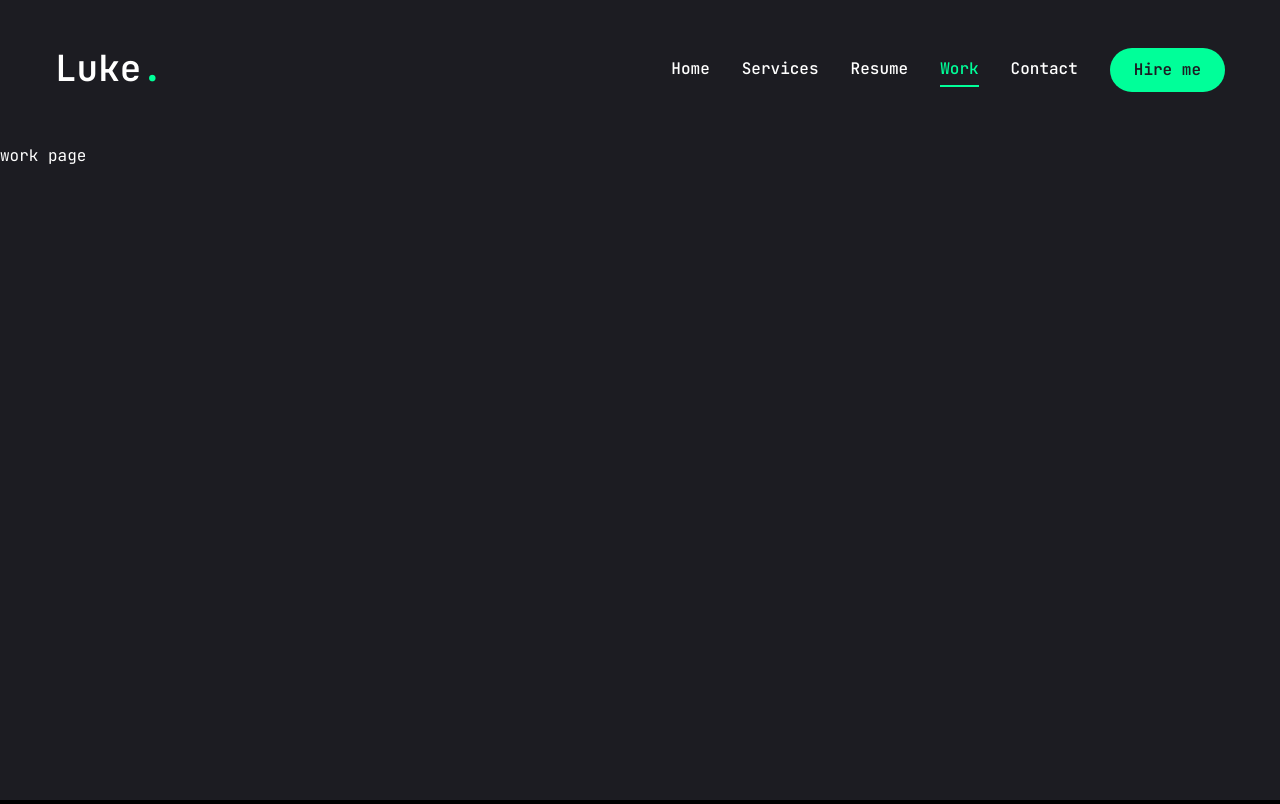
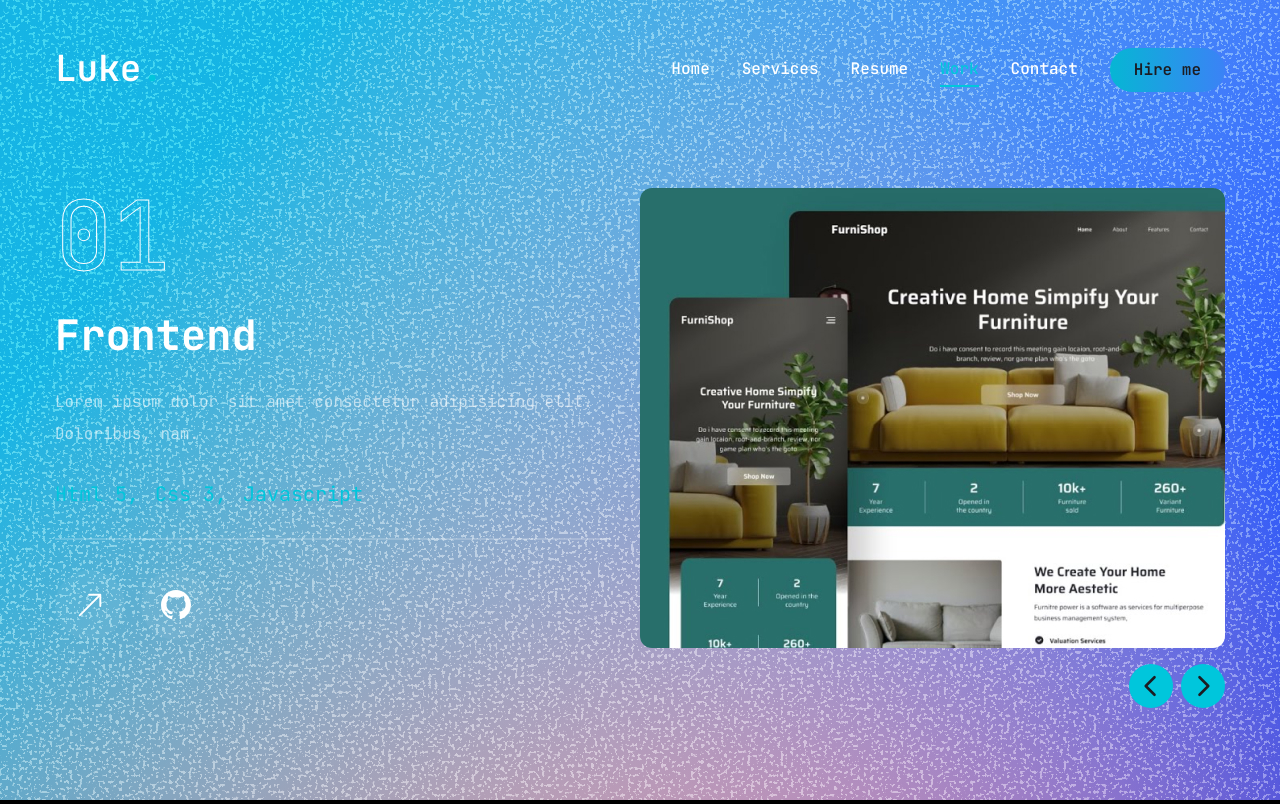
Before and after one commit to LukeBaber1836/portfolio-site, a Next.js app: page /work in a window 1280 px wide. Built offline with nearby package versions, Linux system fonts and the light colour scheme.

Commit message:
finished work page

```diff
--- a/app/globals.css
+++ b/app/globals.css
@@ -6,6 +6,8 @@
 @layer base {
   body {
     @apply font-primary bg-primary text-white leading-loose;
+    background-image: url('/public/svg/grainy.svg');
+    background-size: cover;
   }
   .h1 {
     @apply text-[48px] xl:text-[80px] leading-[1.1] font-semibold;
@@ -20,10 +22,6 @@
     -webkit-text-stroke:  1px #ffffff;
   }
   .text-outline-hover{
-    -webkit-text-stroke:  1px #00ff99;
+    -webkit-text-stroke:  1px #00c6dc;
   }
 }
-
-.bg-noise {
-  background-image: linear-gradient(90deg, #f5f5dc 25%, transparent 25%, transparent 75%, #dadada 75%);
-}
--- a/app/resume/page.tsx
+++ b/app/resume/page.tsx
@@ -341,7 +341,7 @@
                   <ul className='grid grid-cols-2 sm:grid-cols-3 md:grid-cols-4 xl:gap-[30px]'>
                     {skills.items.map((skill, index) => {
                       return <li key={index} className='flex items-center gap-2'>
-                        <TooltipProvider>
+                        <TooltipProvider delayDuration={100}>
                           <Tooltip>
                             <TooltipTrigger className='w-full mt-3 h-[125px] bg-[#232329] rounded-xl flex justify-center items-center group aspect-square'>
                               <div className={`text-6xl ${skill.color} transition-all duration-300`}>
--- a/app/work/page.tsx
+++ b/app/work/page.tsx
@@ -1,10 +1,187 @@
-import React from 'react'
+"use client";
+
+import React, { useState } from 'react'
+import { motion } from 'framer-motion'
+
+import { Swiper, SwiperSlide } from 'swiper/react'
+import "swiper/css";
+
+import { BsArrowUpRight, BsGithub } from 'react-icons/bs';
+import {
+  Tooltip,
+  TooltipContent,
+  TooltipTrigger,
+  TooltipProvider,
+} from "@/components/ui/tooltip"
+
+import Link from 'next/link';
+import Image from 'next/image';
+import WorkSliderBtns from '@/components/WorkSliderBtns';
+
+const projects = [
+  {
+    num: '01',
+    category: 'frontend',
+    title: 'project 1',
+    description:
+      'Lorem ipsum dolor sit amet consectetur adipisicing elit. Doloribus, nam.',
+    stack: [
+      {name: 'Html 5'},
+      {name: 'Css 3'},
+      {name: 'Javascript'},
+    ],
+    image: '/assets/work/thumb1.png',
+    live: "",
+    github: ""
+  },
+  {
+    num: '02',
+    category: 'fullstack',
+    title: 'project 2',
+    description:
+      'Lorem ipsum dolor sit amet consectetur adipisicing elit. Doloribus, nam.',
+    stack: [
+      {name: 'Next.js'},
+      {name: 'Tailwind CSS'},
+      {name: 'Typescript'},
+    ],
+    image: '/assets/work/thumb2.png',
+    live: "",
+    github: ""
+  },
+  {
+    num: '03',
+    category: 'fullstack',
+    title: 'project 3',
+    description:
+      'Lorem ipsum dolor sit amet consectetur adipisicing elit. Doloribus, nam.',
+    stack: [
+      {name: 'Next.js'},
+      {name: 'Tailwind CSS'},
+      {name: 'Typescript'},
+      {name: 'Python'},
+      {name: 'FastAPI'},
+    ],
+    image: '/assets/work/thumb3.png',
+    live: "",
+    github: ""
+  }
+]
 
 const Work = () => {
+  const [project, setProject] = useState(projects[0]);
+  const handleSlideChange = (swiper: any) => {
+    // get current slide index
+    const currentIndex = swiper.activeIndex;
+    // update project state
+    setProject(projects[currentIndex]);
+  }
+
   return (
-    <div>
-      work page
-    </div>
+    <motion.section
+      initial={{ opacity: 0 }}
+      animate={{
+        opacity: 1,
+        transition: {
+          delay: 2.4,
+          duration: 0.4,
+          ease: "easeIn"
+        }
+      }}
+      className='min-h-[80hvh] flex flex-col justify-center py-12 xl:px-0'
+    >
+      <div className='container mx-auto'>
+        <div className='flex flex-col xl:flex-row xl:gap-[30px]'>
+          <div className='w-full xl:w-1/2 xl:h-[460px] flex flex-col xl:justify-between order-2 xl:order-none'>
+            <div className='flex flex-col gap-[30px] h-1/2'>
+              {/* outline num */}
+              <div className='text-8xl leading-none front-extrabold text-transparent text-outline'>
+                {project.num}
+              </div>
+              {/* project category */}
+              <h2 className='text-[42px] font-bold leading-none text-white group-hover:text-accent transition-all duration-500 capitalize'>
+                {project.category}
+              </h2>
+              {/* project description */}
+              <p className='text-white/60'>
+                {project.description}
+              </p>
+              {/* stack */}
+              <ul className='flex gap-4'>
+                {project.stack.map((item, i) => (
+                  <li key={i} className='text-xl text-accent'>
+                    {item.name}
+                    {/* remove the last comma */}
+                    {i !== project.stack.length - 1 && ','}
+                  </li>
+                ))}
+              </ul>
+              {/* border */}
+              <div className='border border-white/20'></div>
+              {/* buttons */}
+              <div className='flex items-center gap-4'>
+                {/* live project button */}
+                <Link href={project.live} target='_blank'>
+                  <TooltipProvider delayDuration={100}>
+                    <Tooltip>
+                      <TooltipTrigger className='w-[70px] h-[70px] rounded-full bg-white/5 flex justify-center items-center group'>
+                        <BsArrowUpRight className='text-white text-3xl group-hover:text-accent'/>
+                      </TooltipTrigger>
+                      <TooltipContent>
+                        <p>Live Project</p>
+                      </TooltipContent>
+                    </Tooltip>
+                  </TooltipProvider>
+                </Link>
+                {/* github project button */}
+                <Link href={project.live} target='_blank'>
+                  <TooltipProvider delayDuration={100}>
+                    <Tooltip>
+                      <TooltipTrigger className='w-[70px] h-[70px] rounded-full bg-white/5 flex justify-center items-center group'>
+                        <BsGithub className='text-white text-3xl group-hover:text-accent'/>
+                      </TooltipTrigger>
+                      <TooltipContent>
+                        <p>GitHub repository</p>
+                      </TooltipContent>
+                    </Tooltip>
+                  </TooltipProvider>
+                </Link>
+              </div>
+            </div>
+          </div>
+          <div className='w-full xl:w-1/2'>
+              <Swiper
+                spaceBetween={30}
+                slidesPerView={1}
+                className='xl:h-[520px] mb-12'
+                onSlideChange={handleSlideChange}
+              >
+                {projects.map((project, i) => (
+                  <SwiperSlide key={i} className='w-full'>
+                    <div className='h-[460px] relative group flex justify-center items-center'>
+                      {/* Image */}
+                      <div className='relative w-full h-full'>
+                        <Image
+                          fill={true}
+                          className='rounded-xl hover:cursor-grab active:cursor-grabbing'
+                          src={project.image}
+                          alt={project.title}
+                        />
+                      </div>
+                    </div>
+                  </SwiperSlide>
+                ))}
+                {/* slider buttons */}
+                <WorkSliderBtns
+                  containerStyles='flex gap-2 absolute right-0 bottom-[calc[50%_-_22px)] xl:bottom-0 z-20 w-full justify-between xl:w-max xl:justify-none'
+                  btnStyles='bg-accent hover:bg-accent-hover text-primary text-[22px] w-[44px] h-[44px] flex justify-center items-center transition-all duration-300 rounded-full'
+                  iconStyles='text-[28px] text-primary'
+                />
+              </Swiper>
+          </div>
+        </div>
+      </div>
+    </motion.section>
   )
 }
 
--- a/components/Photo.tsx
+++ b/components/Photo.tsx
@@ -24,7 +24,7 @@
                         src="/images/Headshot_example.png"
                         priority
                         quality={100}
-                        fill
+                        fill={true}
                         alt="Luke Baber headshot"
                         className='object-contain rounded-full'
                     />
@@ -37,25 +37,35 @@
                     viewBox='0 0 506 506'
                     xmlns='http://www.w3.org/2000/svg'
                 >
+                    <defs>
+                        <filter id="glow" x="-50%" y="-50%" width="200%" height="200%">
+                            <feGaussianBlur stdDeviation="5" result="coloredBlur"/>
+                            <feMerge>
+                                <feMergeNode in="coloredBlur"/>
+                                <feMergeNode in="SourceGraphic"/>
+                            </feMerge>
+                        </filter>
+                    </defs>
                     <motion.circle
                         cx='253'
                         cy='253'
                         r='250'
-                        stroke='#00ff99'
+                        stroke='white'
                         strokeWidth='3'
                         strokeLinecap='round'
                         strokeLinejoin='round'
                         initial={{ strokeDasharray: "24 10 0 0"}}
                         animate={{
                             strokeDasharray: ["15 120 25 25", "16 25 92 72", "4 250 22 22"],
-                            rotate: ["120, 360"],
+                            rotate: [60, 200]
                         }}
                         transition={{
-                            duration: 20,
+                            duration: 30,
                             repeat: Infinity,
                             repeatType: "reverse",
                             ease: "easeInOut"
                         }}
+                        style={{ filter: "url(#glow)" }}
                     />
                 </motion.svg>
             </motion.div>
--- /dev/null
+++ b/components/WorkSliderBtns.tsx
@@ -0,0 +1,31 @@
+"use client";
+
+import React from 'react'
+import { useSwiper } from 'swiper/react'
+import { PiCaretLeftBold, PiCaretRightBold } from 'react-icons/pi'
+
+interface WorkSliderBtnsProps {
+  containerStyles?: string;
+  btnStyles?: string;
+  iconStyles?: string;
+}
+
+const WorkSliderBtns: React.FC<WorkSliderBtnsProps> = ({
+    containerStyles = '',
+    btnStyles = '',
+    iconStyles = ''
+    }) => {
+    const swiper = useSwiper();
+    return (
+        <div className={containerStyles}>
+            <button className={btnStyles} onClick={() => swiper.slidePrev()}>
+                <PiCaretLeftBold className={iconStyles}/>
+            </button>
+            <button className={btnStyles} onClick={() => swiper.slideNext()}>
+                <PiCaretRightBold className={iconStyles}/>
+            </button>
+        </div>
+    )
+}
+
+export default WorkSliderBtns
--- a/components/ui/button.tsx
+++ b/components/ui/button.tsx
@@ -5,11 +5,11 @@
 import { cn } from "@/lib/utils"
 
 const buttonVariants = cva(
-  "inline-flex items-center justify-center whitespace-nowrap rounded-full text-base font-semibold ring-offset-white transition-colors",
+  "inline-flex items-center justify-center whitespace-nowrap rounded-full text-base font-semibold ring-offset-white transition-all duration-500",
   {
     variants: {
       variant: {
-        default: "bg-accent text-primary hover:bg-accent-hover",
+        default: "bg-gradient-to-r from-cyan-500 to-blue-500 text-primary hover:bg-linear-to-r hover:from-blue-500 hover:to-cyan-500",
         primary: "bg-primary text-white",
         outline: "border border-accent bg-transparent text-accent hover:bg-accent hover:text-primary",
       },
--- a/package.json
+++ b/package.json
@@ -24,6 +24,7 @@
     "react-countup": "^6.5.3",
     "react-dom": "^19.0.0",
     "react-icons": "^5.4.0",
+    "swiper": "^11.2.3",
     "tailwind-merge": "^2.6.0",
     "tailwindcss-animate": "^1.0.7"
   },
--- a/tailwind.config.ts
+++ b/tailwind.config.ts
@@ -25,9 +25,9 @@
   		colors: {
 			primary: '#1c1c22',
 			accent: {
-				DEFAULT: '#00ff99',
-				hover: '#00e187',
-			}
+				DEFAULT: '#00c6dc',
+				hover: '#00b4c8',
+			},
   		},
   		borderRadius: {
   			lg: 'var(--radius)',
```
Also changed, not shown: public/svg/grainy.svg (added), 1 other file (tests, documents, lock files or other folders).
